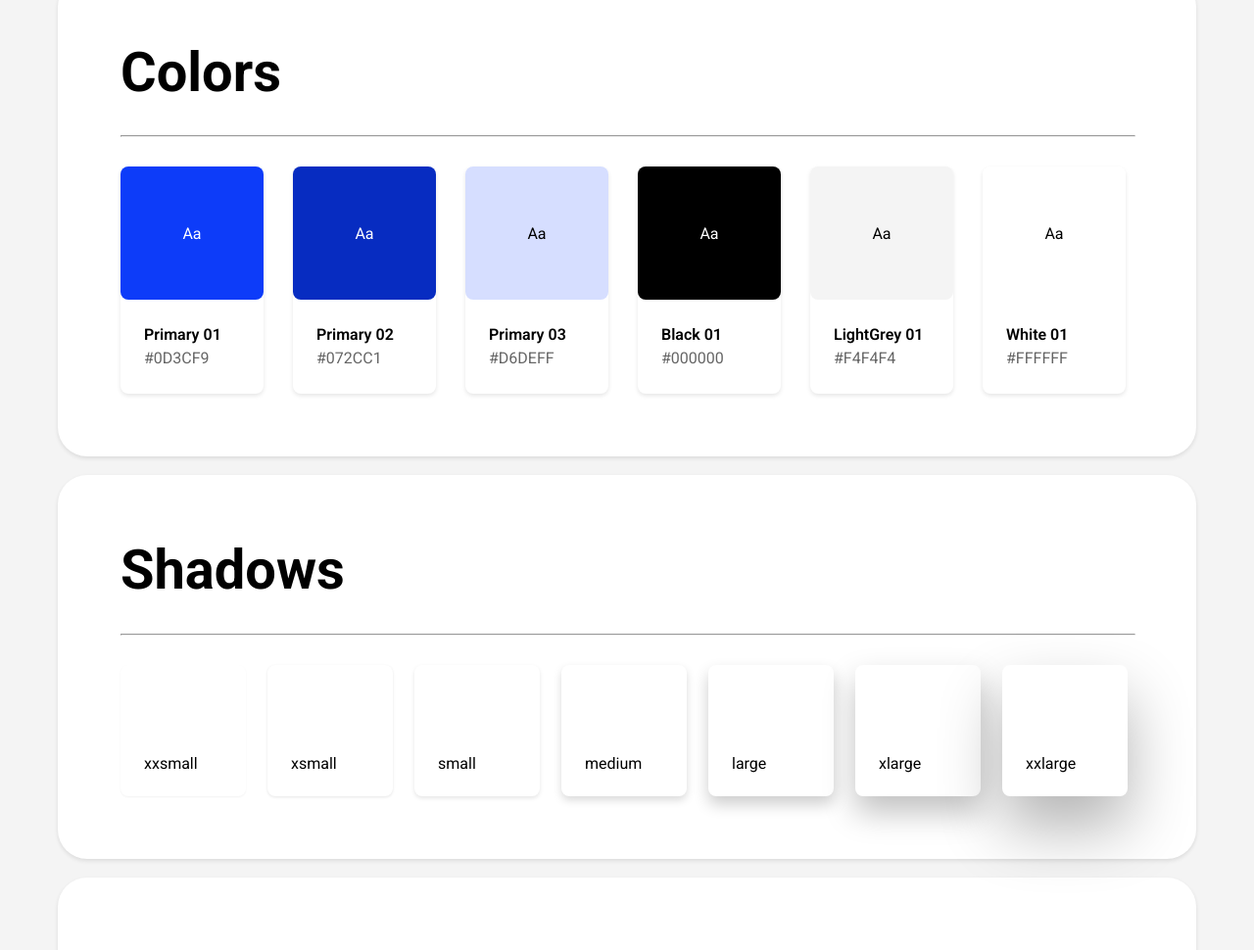
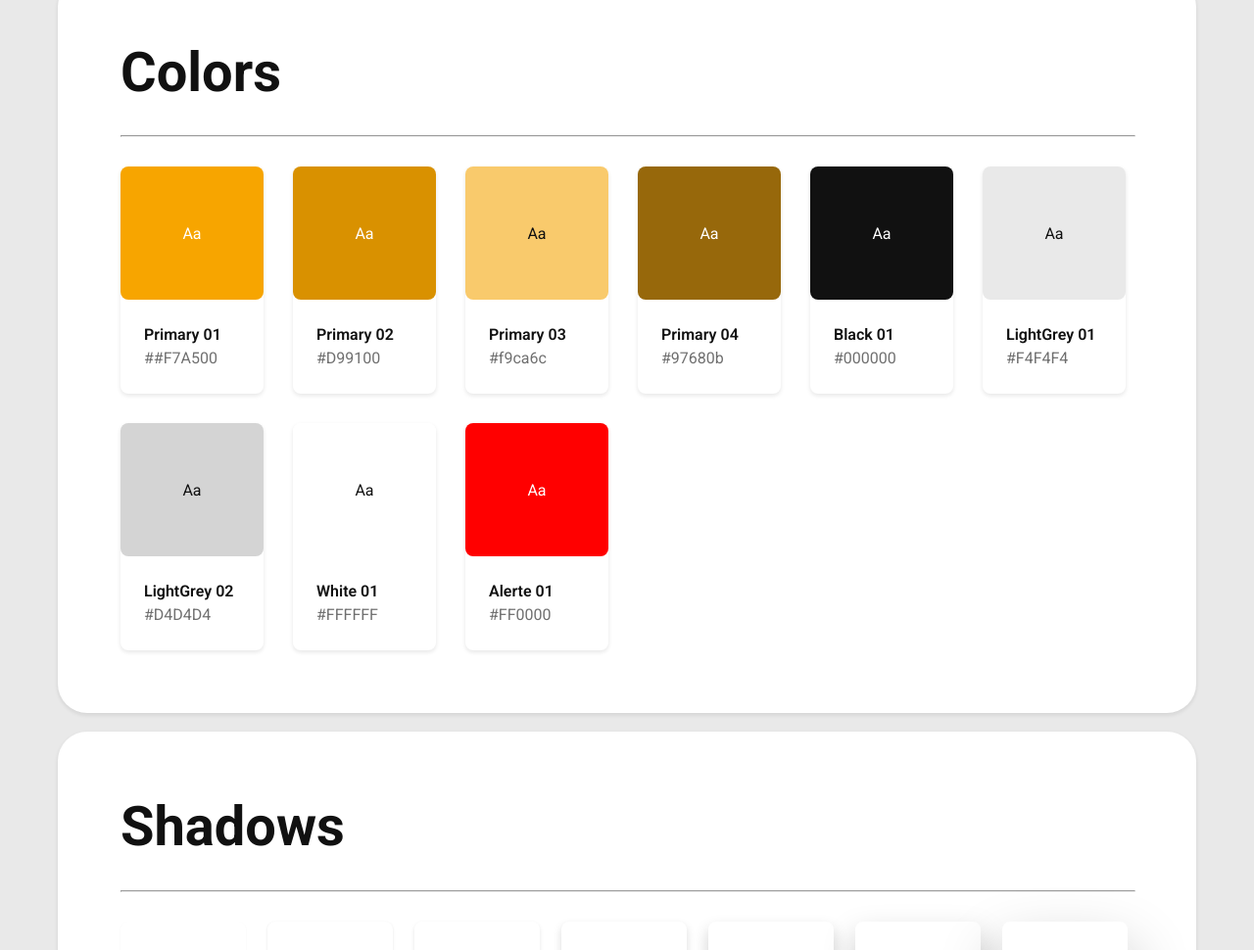
Before and after one commit to EN7DESIGN/MenuNayo, a plain HTML site: page src/Design_system.html in a window 1280 px wide. Shown: the part 1912-2882 px from the top of the page at 98% size. Drawn offline with nearby package versions, Linux system fonts and the light colour scheme; files that its build step writes are made by us from their sources; files whose address does not match are found by name.

Commit message:
update colors

```diff
--- a/src/Design_system.html
+++ b/src/Design_system.html
@@ -6,7 +6,7 @@
     <meta name="viewport" content="width=device-width, initial-scale=1.0">
     <title>Design system</title>
 
-    <link rel="stylesheet" href="./css/system.css" type="text/css">
+    <link rel="stylesheet" href="../public/assets/css/system.css" type="text/css">
 </head>
 
 <body>
@@ -151,7 +151,7 @@
                 <div class="Color Primary">Aa</div>
                 <div class="Label">
                     <p>Primary 01</p>
-                    <p class="CodeC">#0D3CF9</p>
+                    <p class="CodeC">##F7A500</p>
                 </div>
             </div>
             <!-- Primary 02-->
@@ -159,7 +159,7 @@
                 <div class="Color Primary02">Aa</div>
                 <div class="Label">
                     <p>Primary 02</p>
-                    <p class="CodeC">#072CC1</p>
+                    <p class="CodeC">#D99100</p>
                 </div>
             </div>
             <!-- Primary 03-->
@@ -167,7 +167,15 @@
                 <div class="Color Primary03">Aa</div>
                 <div class="Label">
                     <p>Primary 03</p>
-                    <p class="CodeC">#D6DEFF</p>
+                    <p class="CodeC">#f9ca6c</p>
+                </div>
+            </div>
+            <!-- Primary 04-->
+            <div class="ColorSwatch">
+                <div class="Color Primary04">Aa</div>
+                <div class="Label">
+                    <p>Primary 04</p>
+                    <p class="CodeC">#97680b</p>
                 </div>
             </div>
             <!-- Black 01-->
@@ -186,12 +194,28 @@
                     <p class="CodeC">#F4F4F4</p>
                 </div>
             </div>
+            <!-- Light Grey 02-->
+            <div class="ColorSwatch">
+                <div class="Color LightGrey02">Aa</div>
+                <div class="Label">
+                    <p>LightGrey 02</p>
+                    <p class="CodeC">#D4D4D4</p>
+                </div>
+            </div>
             <!-- White 01-->
             <div class="ColorSwatch">
                 <div class="Color White01">Aa</div>
                 <div class="Label">
                     <p>White 01</p>
                     <p class="CodeC">#FFFFFF</p>
+                </div>
+            </div>
+            <!-- Alerte -->
+            <div class="ColorSwatch">
+                <div class="Color Alerte01">Aa</div>
+                <div class="Label">
+                    <p>Alerte 01</p>
+                    <p class="CodeC">#FF0000</p>
                 </div>
             </div>
         </div>
@@ -296,7 +320,7 @@
     </section>
     <br>
     <!-- le script pour le tap des boutons sur mobile  -->
-    <script src="./scripts/BtnTape.js"></script>
+    <script src="./BtnTape.js"></script>
 </body>
 
 </html>
--- a/src/scss/abstract/_variables.scss
+++ b/src/scss/abstract/_variables.scss
@@ -11,22 +11,30 @@
 //--- Variables Colors ---
     $Colors: (
         "Primary":(
-            "01": #0D3CF9,
-            "02": #072CC1,
-            "03": #D6DEFF,
-            "04": #051f8a,
+            "01": #F7A500,
+            "02": #D99100,
+            "03": #f9ca6c,
+            "04": #97680b,
         ),
         //Black
-        "Black": ("01": #000000,
+        "Black": (
+            "01": #111111,
         ),
 
         //LightGrey
-        "LightGrey":("01": #F4F4F4,
+        "LightGrey":(
+            "01": #E9E9E9,
+            "02": #D4D4D4,
         ),
 
         //White
-        "White":("01": #FFFFFF,
-        )
+        "White":(
+            "01": #FFFFFF,
+        ),
+        //Alerte
+        "Alerte":(
+            "01": #FF0000,
+        ),
     );
 
     //Fonction pour appler les couleurs
--- a/src/scss/system.scss
+++ b/src/scss/system.scss
@@ -321,6 +321,11 @@ hr{
         background: Colors("Primary","03");
         color: Colors("Black","01");
     }
+    // Primary 04
+    .Primary04{
+        background: Colors("Primary","04");
+        color: Colors("White","01");
+    }
     // Black 01
     .Black01{
         background: Colors("Black","01");
@@ -331,10 +336,20 @@ hr{
         background: Colors("LightGrey","01");
         color: Colors("Black","01");
     }
+    // LightGrey 02
+    .LightGrey02{
+        background: Colors("LightGrey","02");
+        color: Colors("Black","01");
+    }
     // White 01
     .White01{
         background: Colors("White","01");
         color: Colors("Black","01");
+    }
+    // Alerte 01
+    .Alerte01{
+        background: Colors("Alerte","01");
+        color: Colors("White","01");
     }
 // -------------------------
 
```
Also changed, not shown: public/assets/css/system.css, 1 other file.
